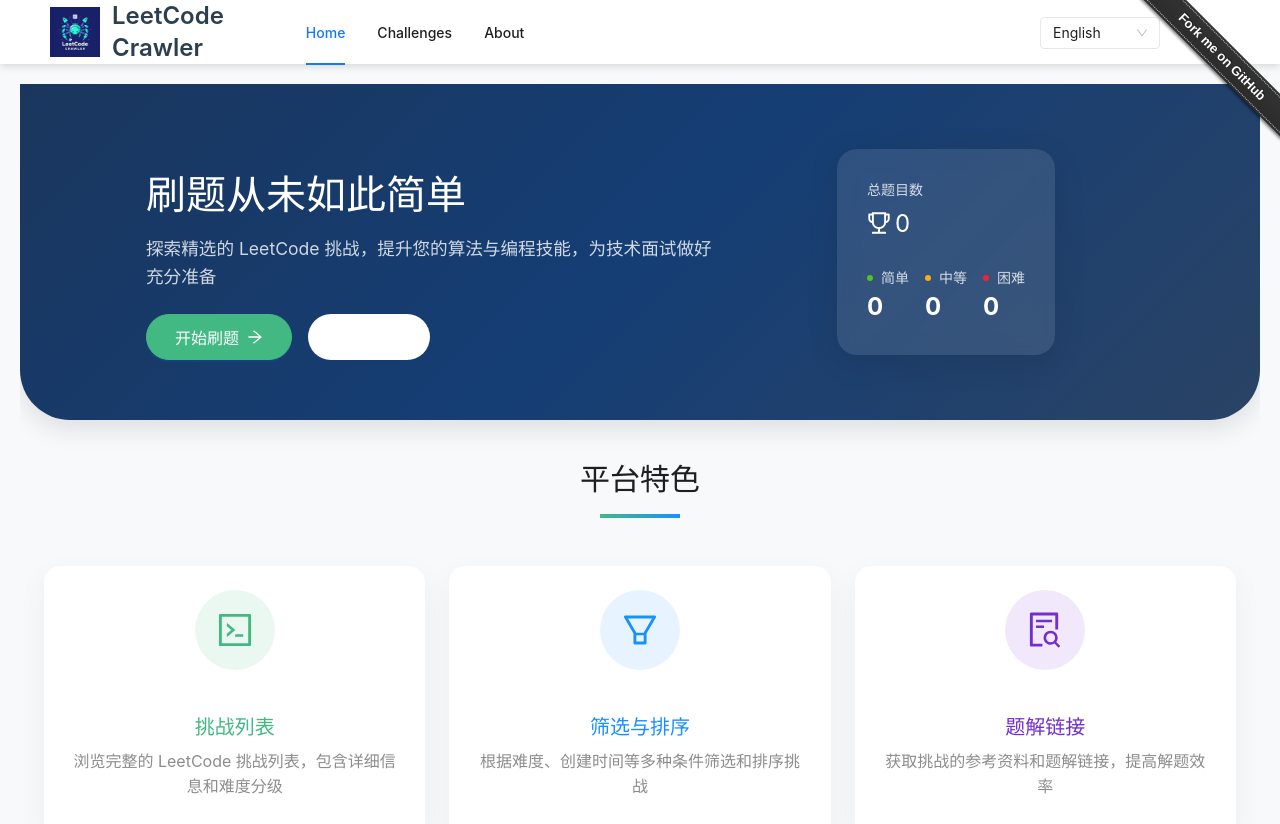
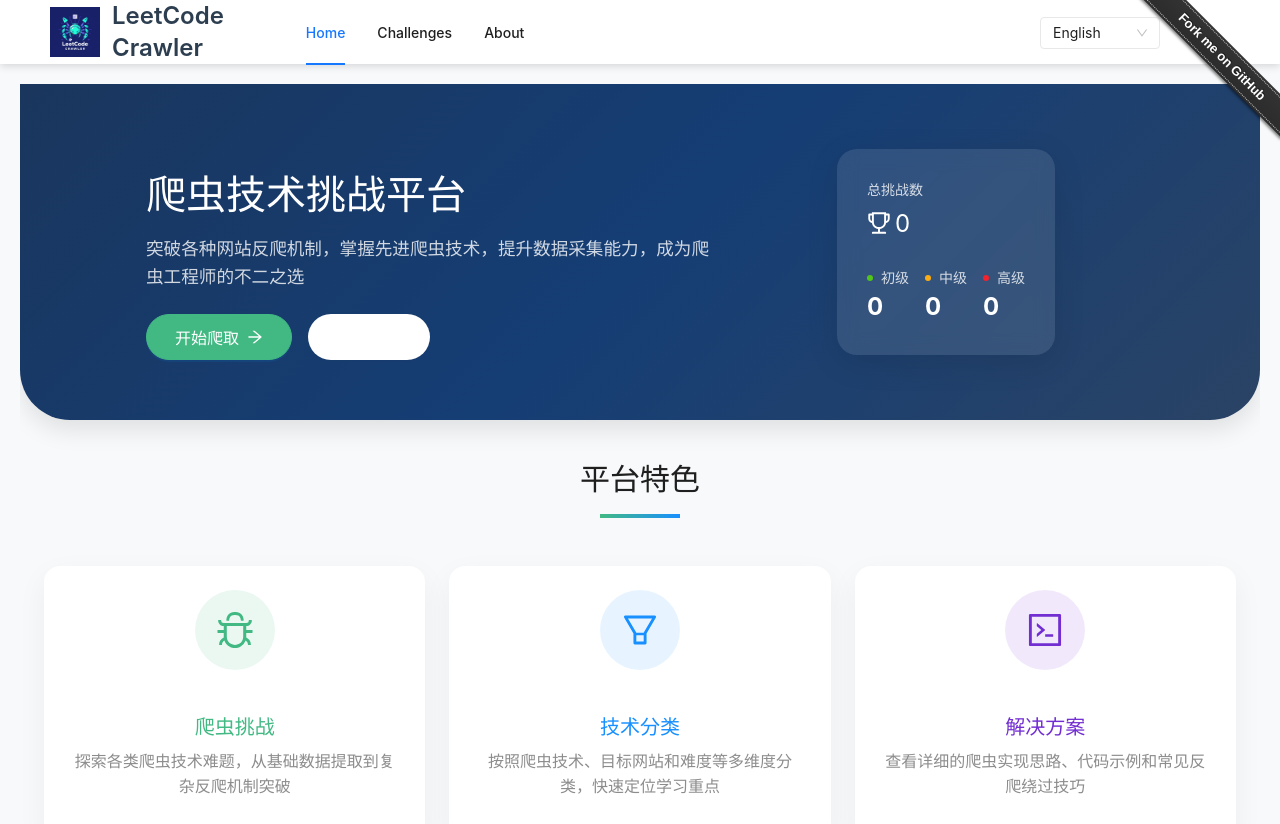
Before and after one commit to JSREP/crawler-leetcode, a React (Vite) app: page / in a window 1280 px wide. Shown: the top 824 px of the page. Built offline with nearby package versions, Linux system fonts and the light colour scheme.

Commit message:
更新首页内容，将重点从LeetCode算法挑战转为爬虫技术挑战

```diff
--- a/src/components/HomePage.tsx
+++ b/src/components/HomePage.tsx
@@ -10,7 +10,10 @@ import {
   FireOutlined,
   TrophyOutlined,
   RocketOutlined,
-  ArrowRightOutlined
+  ArrowRightOutlined,
+  BugOutlined,
+  CloudSyncOutlined,
+  ApiOutlined
 } from '@ant-design/icons';
 
 const { Title, Text, Paragraph } = Typography;
@@ -28,22 +31,22 @@ const getDifficultyCounts = () => {
 
 const features = [
   {
-    title: '挑战列表',
-    content: '浏览完整的 LeetCode 挑战列表，包含详细信息和难度分级',
+    title: '爬虫挑战',
+    content: '探索各类爬虫技术难题，从基础数据提取到复杂反爬机制突破',
     color: '#42b983',
-    icon: <CodeOutlined />
+    icon: <BugOutlined />
   },
   {
-    title: '筛选与排序',
-    content: '根据难度、创建时间等多种条件筛选和排序挑战',
+    title: '技术分类',
+    content: '按照爬虫技术、目标网站和难度等多维度分类，快速定位学习重点',
     color: '#1890ff',
     icon: <FilterOutlined />
   },
   {
-    title: '题解链接',
-    content: '获取挑战的参考资料和题解链接，提高解题效率',
+    title: '解决方案',
+    content: '查看详细的爬虫实现思路、代码示例和常见反爬绕过技巧',
     color: '#722ed1',
-    icon: <FileSearchOutlined />
+    icon: <CodeOutlined />
   }
 ];
 
@@ -111,10 +114,10 @@ const HomePage = () => {
           <Col xs={24} md={16} lg={12}>
             <div style={{ animation: 'fadeIn 1s ease-out' }}>
               <Title level={1} style={{ color: 'white', fontSize: '2.5rem', marginBottom: '16px' }}>
-                刷题从未如此简单
+                爬虫技术挑战平台
               </Title>
               <Paragraph style={{ color: 'rgba(255,255,255,0.8)', fontSize: '1.1rem', marginBottom: '24px' }}>
-                探索精选的 LeetCode 挑战，提升您的算法与编程技能，为技术面试做好充分准备
+                突破各种网站反爬机制，掌握先进爬虫技术，提升数据采集能力，成为爬虫工程师的不二之选
               </Paragraph>
               <Space size="middle">
                 <Button
@@ -129,7 +132,7 @@ const HomePage = () => {
                     padding: '0 28px'
                   }}
                 >
-                  开始刷题 <ArrowRightOutlined />
+                  开始爬取 <ArrowRightOutlined />
                 </Button>
                 <Button
                   size="large"
@@ -161,22 +164,22 @@ const HomePage = () => {
             }}>
               <Space direction="vertical" size="large" style={{ width: '100%' }}>
                 <Statistic
-                  title={<Text style={{ color: 'rgba(255,255,255,0.8)' }}>总题目数</Text>}
+                  title={<Text style={{ color: 'rgba(255,255,255,0.8)' }}>总挑战数</Text>}
                   value={challenges.length}
                   valueStyle={{ color: 'white' }}
                   prefix={<TrophyOutlined />}
                 />
                 <Row gutter={16}>
                   <Col span={8}>
-                    <Badge color="#52c41a" text={<Text style={{ color: 'rgba(255,255,255,0.8)' }}>简单</Text>} />
+                    <Badge color="#52c41a" text={<Text style={{ color: 'rgba(255,255,255,0.8)' }}>初级</Text>} />
                     <div style={{ color: 'white', fontSize: '1.5rem', fontWeight: 'bold' }}>{difficultyCounts.easy}</div>
                   </Col>
                   <Col span={8}>
-                    <Badge color="#faad14" text={<Text style={{ color: 'rgba(255,255,255,0.8)' }}>中等</Text>} />
+                    <Badge color="#faad14" text={<Text style={{ color: 'rgba(255,255,255,0.8)' }}>中级</Text>} />
                     <div style={{ color: 'white', fontSize: '1.5rem', fontWeight: 'bold' }}>{difficultyCounts.medium}</div>
                   </Col>
                   <Col span={8}>
-                    <Badge color="#f5222d" text={<Text style={{ color: 'rgba(255,255,255,0.8)' }}>困难</Text>} />
+                    <Badge color="#f5222d" text={<Text style={{ color: 'rgba(255,255,255,0.8)' }}>高级</Text>} />
                     <div style={{ color: 'white', fontSize: '1.5rem', fontWeight: 'bold' }}>{difficultyCounts.hard}</div>
                   </Col>
                 </Row>
```
